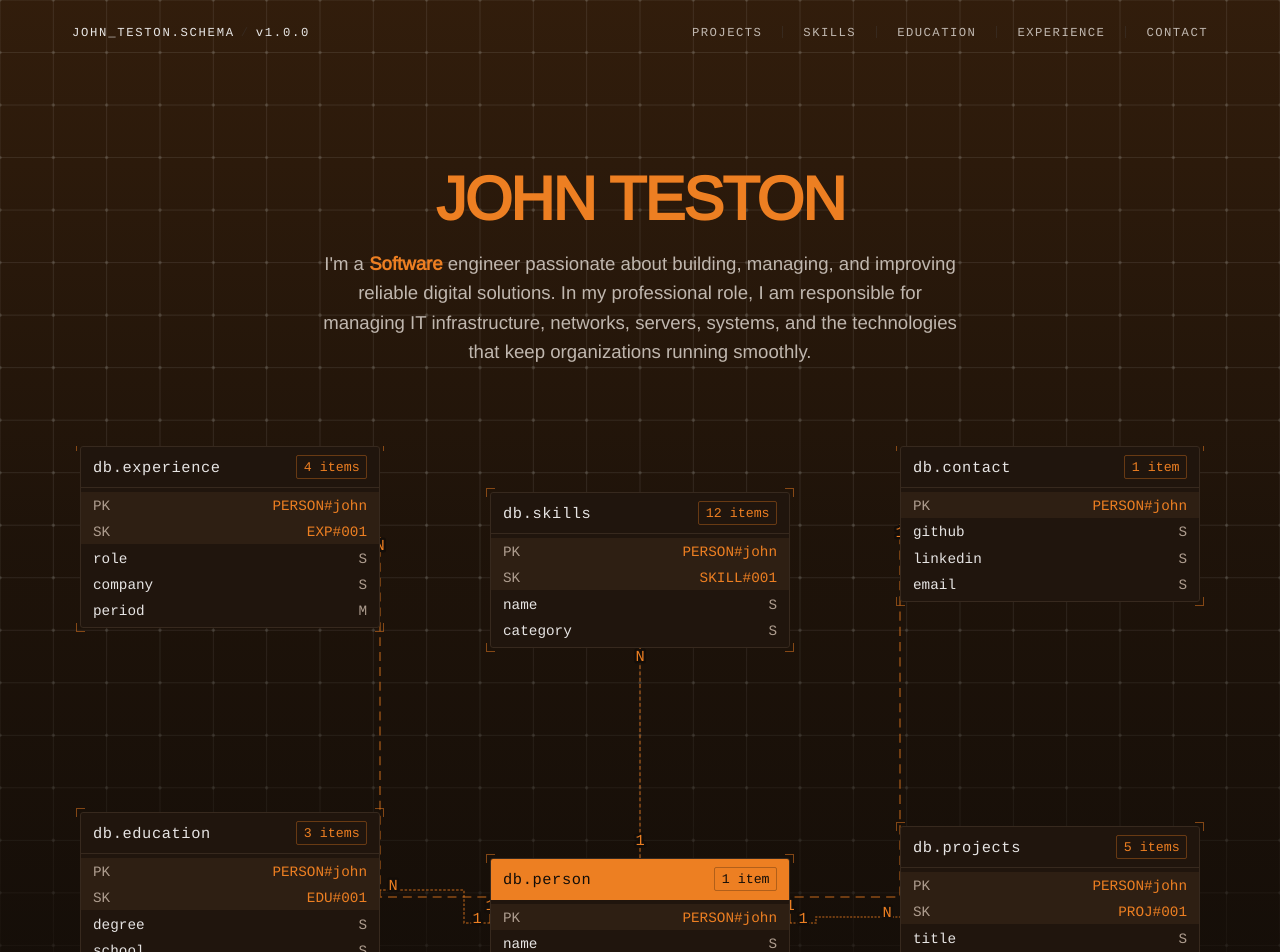
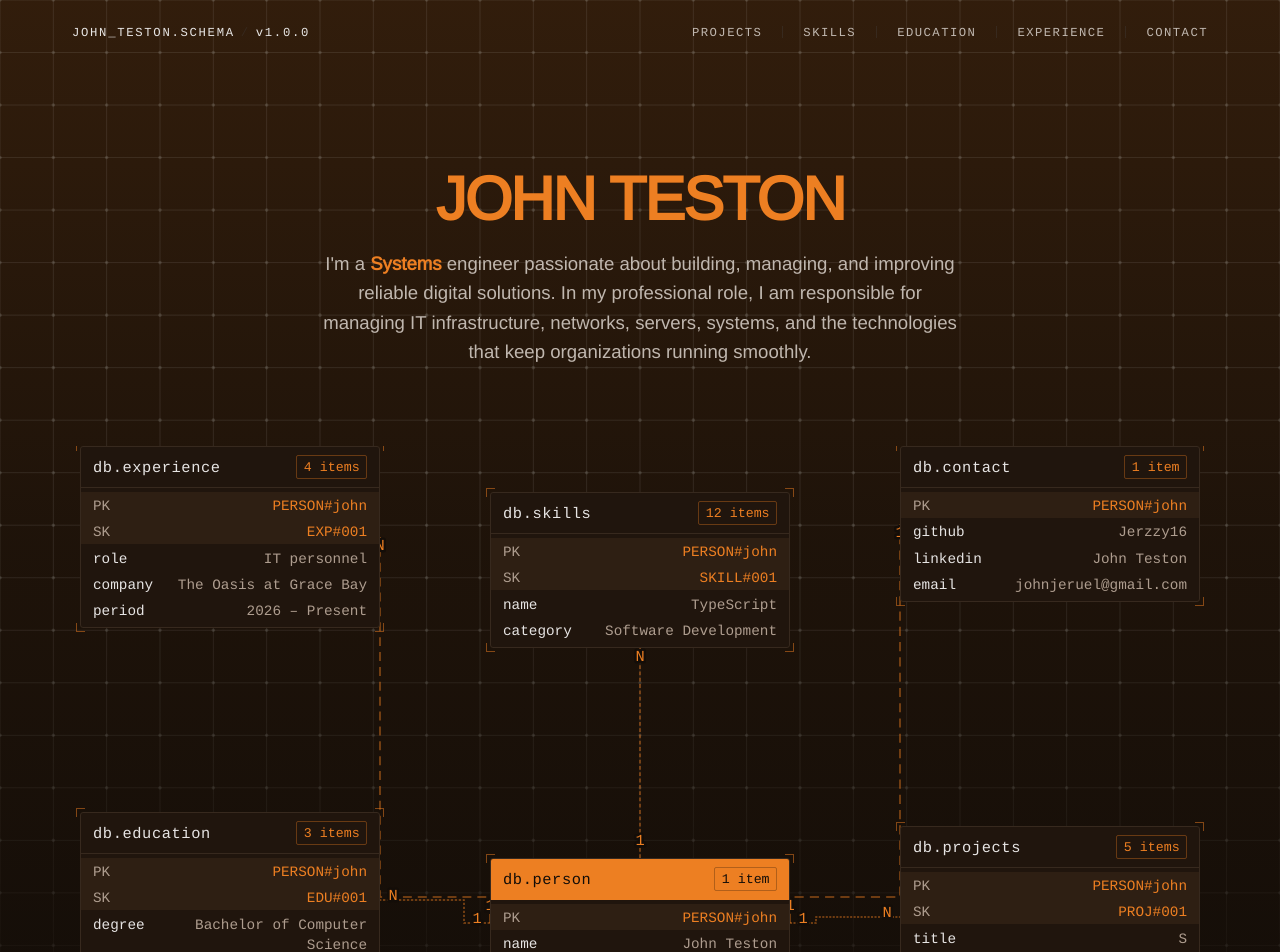
Before and after one commit to Jerzzy16/Portfolio, a React (Vite) app: page / in a window 1280 px wide. Shown: the top 952 px of the page. Built offline with nearby package versions, Linux system fonts and the light colour scheme; a web font is replaced by a local one.

Commit message:
refactor: update animation timings and roles in Hero component and schema

```diff
--- a/src/components/Hero.tsx
+++ b/src/components/Hero.tsx
@@ -110,7 +110,13 @@ export default function Hero() {
           {INTRO_TAIL}
         </p>
 
-        <div className="rise mt-14 md:mt-20" style={{ animationDelay: '350ms' } as CSSVars}>
+        {/* No .rise here. The wrapper used to fade itself in over 700ms, which
+            nested inside all six of the diagram's card entrances and multiplied
+            with them, so every card was already opaque by the time the wrapper
+            was visible and the whole diagram landed at once. The diagram now runs
+            its own timeline and takes the hero cascade slot this wrapper held --
+            PERSON_DELAY in schema.ts is 350ms, matching the delays above it. */}
+        <div className="mt-14 md:mt-20">
           <SchemaDiagram roll={roll} />
         </div>
       </div>
--- a/src/data/profile.ts
+++ b/src/data/profile.ts
@@ -110,7 +110,7 @@ export const person = {
     320px. A longer role clips rather than wrapping -- shorten it rather than
     widening it.
   */
-  roles: ['Software', 'Systems', 'Network'] as const,
+  roles: ['Software', 'Systems'] as const,
   tagline: 'To Infinity and Beyond. Reach the stars with code that scales.',
   status: 'open_to_work',
   // PLACEHOLDER. Single address only, no time or weather strip.
@@ -166,8 +166,8 @@ export const schemaBlocks: readonly SchemaBlock[] = [
     href: '#top',
     keys: [['PK', schemaHandle]],
     fields: [
-      ['name', 'S'],
-      ['status', 'S'],
+      ['name', 'John Teston'],
+      ['status', 'open_to_work'],
     ],
   },
   {
@@ -180,9 +180,9 @@ export const schemaBlocks: readonly SchemaBlock[] = [
     href: '#contact',
     keys: [['PK', schemaHandle]],
     fields: [
-      ['github', 'S'],
-      ['linkedin', 'S'],
-      ['email', 'S'],
+      ['github', 'Jerzzy16'],
+      ['linkedin', 'John Teston'],
+      ['email', 'johnjeruel@gmail.com'],
     ],
   },
   {
@@ -194,9 +194,9 @@ export const schemaBlocks: readonly SchemaBlock[] = [
       ['SK', 'EXP#001'],
     ],
     fields: [
-      ['role', 'S'],
-      ['company', 'S'],
-      ['period', 'M'],
+      ['role', 'IT personnel'],
+      ['company', 'The Oasis at Grace Bay'],
+      ['period', '2026\u00a0\u2013\u00a0Present'],
     ],
   },
   {
@@ -208,8 +208,8 @@ export const schemaBlocks: readonly SchemaBlock[] = [
       ['SK', 'SKILL#001'],
     ],
     fields: [
-      ['name', 'S'],
-      ['category', 'S'],
+      ['name', ' TypeScript'],
+      ['category', 'Software Development'],
     ],
   },
   {
@@ -235,8 +235,8 @@ export const schemaBlocks: readonly SchemaBlock[] = [
       ['SK', 'EDU#001'],
     ],
     fields: [
-      ['degree', 'S'],
-      ['school', 'S'],
+      ['degree', 'Bachelor of Computer Science'],
+      ['school', 'Mapua University'],
     ],
   },
 ];
--- a/src/index.css
+++ b/src/index.css
@@ -293,6 +293,15 @@ html {
     color: var(--color-mute);
   }
 
+  /* Arrives with the last satellite rather than with the hero block it used to
+     share. Scoped to the diagram because .diagram-note is shared: Experience.tsx
+     uses it for its table caption, which is already inside a Reveal and must not
+     acquire a second entrance. Its slot is here rather than in schema.ts because
+     this caption is presentation, not a node in the diagram. */
+  .diagram-wrap .diagram-note {
+    animation: rise 700ms var(--ease-out-expo) 1.6s both;
+  }
+
   @media (min-width: 768px) {
     .diagram-note {
       font-size: 0.625rem;
@@ -354,6 +363,14 @@ html {
     background-color: var(--color-ink-deep);
     opacity: 0;
     animation: rise 620ms var(--ease-out-expo) forwards;
+  }
+
+  /* The root record's entrance. It is the one card a reader looks for first, so
+     it scales in rather than rising like its satellites. Needs the blueprint class
+     in the selector to outrank .card.blueprint's animation, or the rise would win
+     on specificity and this would never play. */
+  .card.blueprint.ent-person {
+    animation: pop-hub 560ms var(--ease-out-expo) forwards;
   }
 
   .hoverable {
@@ -487,7 +504,7 @@ html {
     stroke-linecap: butt;
     stroke-dasharray: 0.018 0.012;
     stroke-dashoffset: 0;
-    animation: draw-dash 900ms var(--ease-out-expo) both;
+    animation: draw-dash 620ms var(--ease-out-expo) both;
   }
 
   .lb-sql {
@@ -553,6 +570,7 @@ html.lenis body {
    MOTION
    Purpose per animation:
      rise       -> storytelling. The hero assembles in reading order.
+     pop-hub    -> storytelling. db.person leads the diagram, so it scales in.
      draw       -> storytelling. Schema connectors trace themselves left to right.
      node       -> state indication. Timeline nodes mark a real position in time.
      reveal     -> storytelling. Sections enter as they are scrolled to, once.
@@ -568,6 +586,18 @@ html.lenis body {
   to {
     opacity: 1;
     transform: translateY(0);
+  }
+}
+
+/* Scale starts at 0.94, never 0 -- nothing appears from nothing. */
+@keyframes pop-hub {
+  from {
+    opacity: 0;
+    transform: scale(0.94);
+  }
+  to {
+    opacity: 1;
+    transform: scale(1);
   }
 }
 
@@ -614,8 +644,10 @@ html.lenis body {
     animation: none !important;
   }
 
-  /* Cards and labels start hidden, so they must be forced visible. */
+  /* Cards and labels start hidden, so they must be forced visible. The root card
+     matches through .card.blueprint whichever entrance it was given. */
   .card.blueprint,
+  .diagram-wrap .diagram-note,
   .lb-sql {
     opacity: 1;
     animation: none !important;
--- a/src/schema.ts
+++ b/src/schema.ts
@@ -84,7 +84,32 @@ const LAYOUTS: Record<Roll, Record<string, keyof typeof SLOTS>> = {
 /** Fallback height before the first measurement lands. */
 const ESTIMATED_H = 168;
 
-const SATELLITE_DELAY = 0.08;
+/*
+  The reveal, as one sequence: db.person pops, the connectors trace out, then the
+  satellites rise as their own wire lands. Every delay the diagram uses is here,
+  so retiming the whole thing is a single-file edit. The durations and curves stay
+  in index.css beside the keyframes they belong to.
+
+  This used to begin at 0.1s behind a .rise fade on the wrapper in Hero.tsx. The
+  fade was the wrapper's own 700ms opacity ramp, and it nested inside all six card
+  entrances -- nested opacity multiplies, so the wrapper's fade dominated and the
+  stagger was squashed into the window where the parent was already opaque. All
+  six cards landed together. The diagram now owns its own entrance and takes the
+  hero cascade slot the wrapper used to hold.
+*/
+const PERSON_DELAY = 0.35;
+
+/** Connectors leave once the root has landed, 80ms apart so they read as one gesture. */
+const LINE_BASE = 0.9;
+const LINE_GAP = 0.08;
+
+/** Satellites start landing while the lines are still drawing, each on its own wire. */
+const SATELLITE_BASE = 1.15;
+const SATELLITE_GAP = 0.1;
+
+/** Cardinality glyphs, as offsets from their connector's own delay. */
+const LABEL_OFFSET = 0.46;
+const LABEL_GLYPH_OFFSET = 0.54;
 
 function toRows(block: SchemaBlock): Row[] {
   const keys: Row[] = block.keys.map(([kind, value]) => ({
@@ -119,12 +144,12 @@ export function buildDiagram(roll: Roll): Diagram {
   const personBlock = byId.get('db.person');
   if (!personBlock) throw new Error('db.person missing from schemaBlocks');
 
-  const person = makeEnt(personBlock, SLOTS[layout['db.person']], 0.1);
+  const person = makeEnt(personBlock, SLOTS[layout['db.person']], PERSON_DELAY);
 
   const satellites = schemaBlocks
     .filter((block) => block.id !== 'db.person')
     .map((block, index) =>
-      makeEnt(block, SLOTS[layout[block.id]], SATELLITE_DELAY * (index + 1)),
+      makeEnt(block, SLOTS[layout[block.id]], SATELLITE_BASE + SATELLITE_GAP * index),
     );
 
   return { dialect: 'sql', roll, person, satellites };
@@ -244,17 +269,17 @@ export function routeDiagram(
   diagram.satellites.forEach((sat, index) => {
     const box = boxFor(sat, slots, heights);
     const { d, fromLabel, toLabel } = route(anchor(root, box), anchor(box, root));
-    const base = 0.5 + index * 0.09;
+    const base = LINE_BASE + LINE_GAP * index;
 
     connectors.push({ d, delay: base });
 
-    labels.push({ x: fromLabel.x, y: fromLabel.y, text: '1', anchor: 'middle', delay: base + 0.38 });
+    labels.push({ x: fromLabel.x, y: fromLabel.y, text: '1', anchor: 'middle', delay: base + LABEL_OFFSET });
     labels.push({
       x: toLabel.x,
       y: toLabel.y,
       text: farGlyph(sat.id),
       anchor: 'middle',
-      delay: base + 0.46,
+      delay: base + LABEL_GLYPH_OFFSET,
     });
   });
 
```
